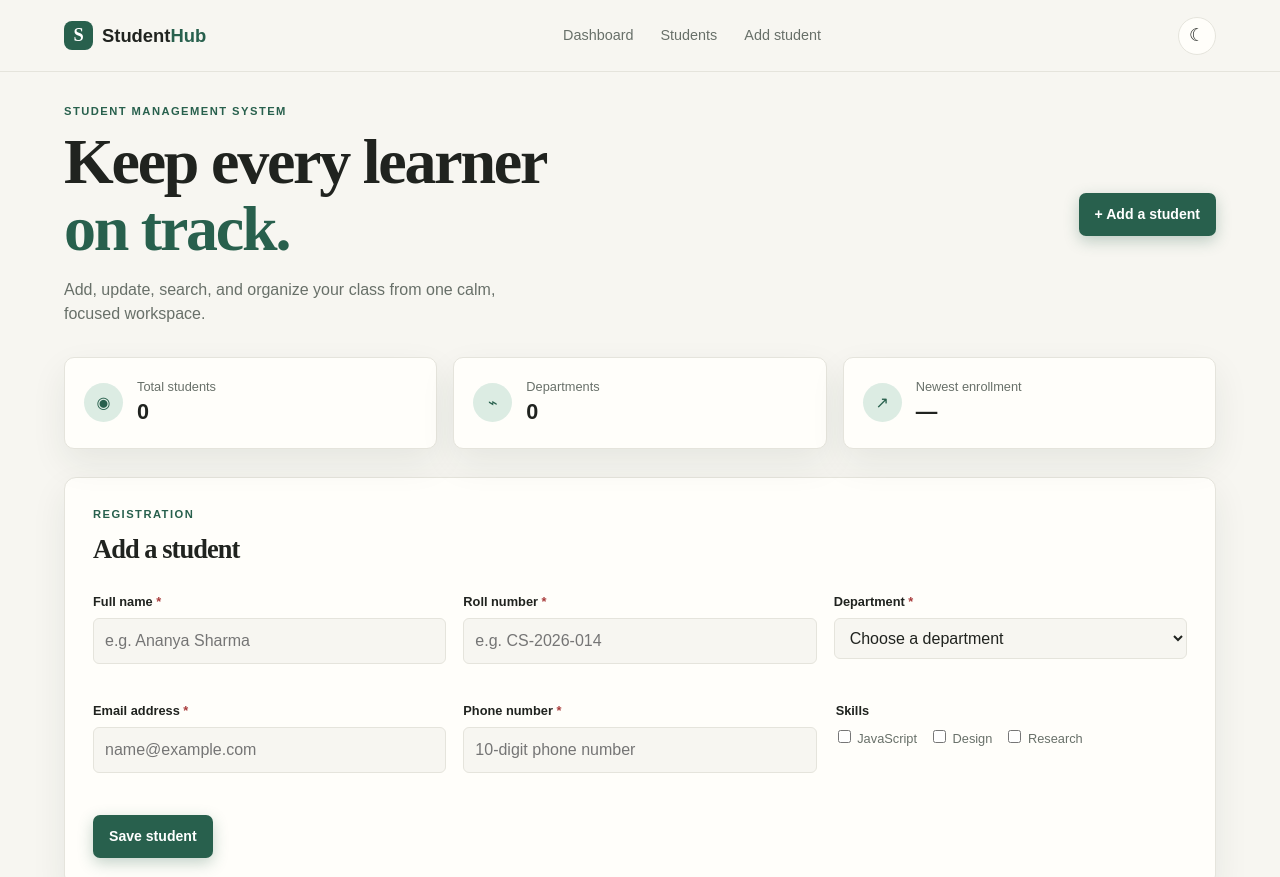
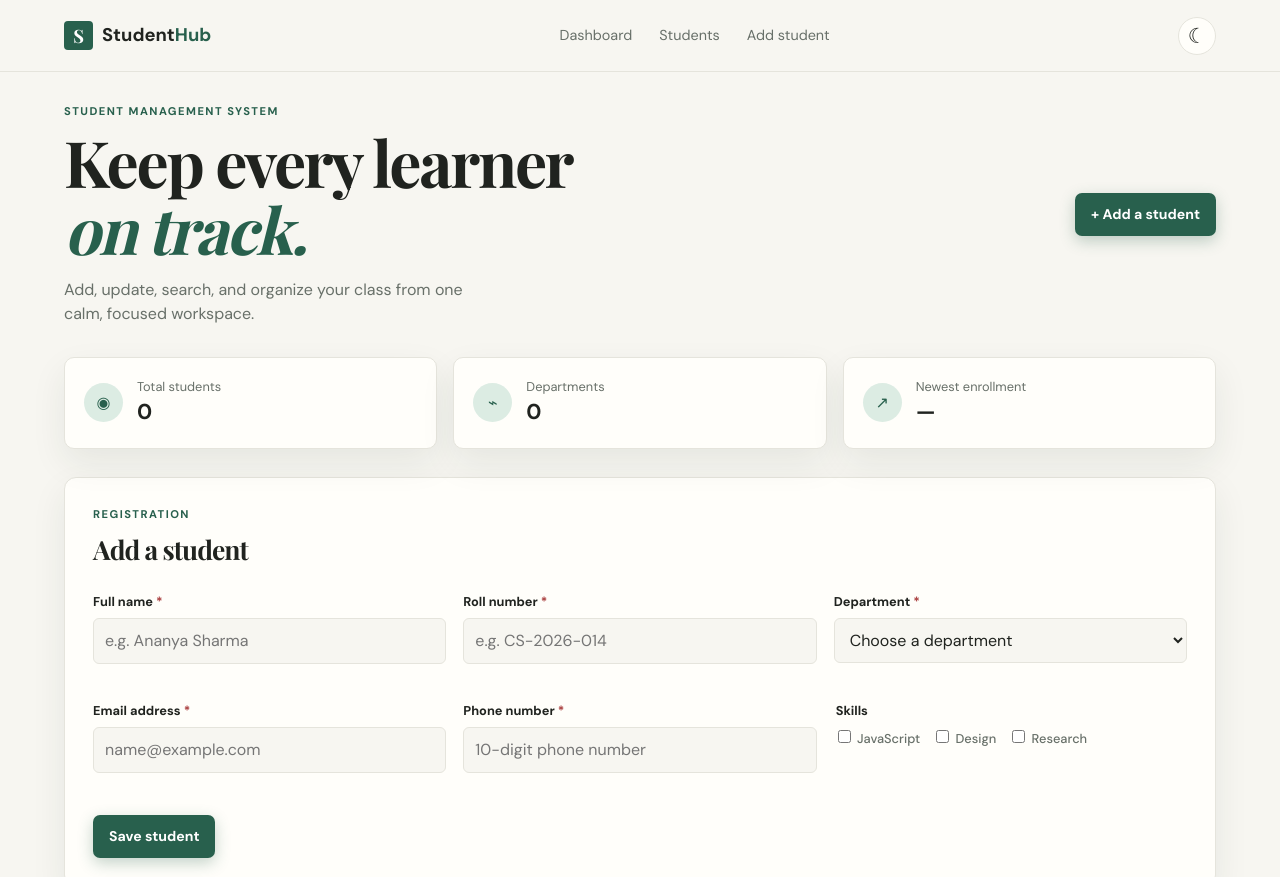
Before and after one commit to ojasvars0308/StudentManagementSystem, a plain HTML site: page index.html in a window 1280 px wide. Shown: the top 877 px of the page. Drawn offline with nearby package versions, Linux system fonts and the light colour scheme; a script that the page names is missing.

Commit message:
Some changes

```diff
--- a/css/style.css
+++ b/css/style.css
@@ -92,7 +92,7 @@
     place-items:center;
     background:var(--accent);
     color:white;
-    border-radius:8px;
+    border-radius:4px;
     font-family:"Playfair Display";
 }
 
@@ -122,7 +122,7 @@
     width:38px;
     height:38px;
     border-radius:50%;
-    font-size:1.1rem;
+    font-size:1.3rem;
 }
 
 .container
@@ -165,7 +165,7 @@
 .hero h1 em
 {
     color:var(--accent);
-    font-style:normal;
+    /* font-style:normal;  */
 }
 
 .hero-copy
@@ -198,7 +198,7 @@
 
 .button-primary:hover
 {
-    filter:brightness(1.08);
+    filter:brightness(1.2);
 }
 
 .button-secondary
@@ -499,7 +499,12 @@
     color:var(--muted);
 }
 
-.empty-state span { font-size:2rem;color:var(--accent); }.empty-state h3 { color:var(--ink);margin:8px 0 0; }.empty-state p { margin:4px 0; }.hidden { display:none !important; }.sr-only { position:absolute;width:1px;height:1px;padding:0;margin:-1px;overflow:hidden;clip:rect(0,0,0,0);white-space:nowrap;border:0; }
+.empty-state span
+{
+    font-size:2rem;
+    color:var(--accent);
+}
+.empty-state h3 { color:var(--ink);margin:8px 0 0; }.empty-state p { margin:4px 0; }.hidden { display:none !important; }.sr-only { position:absolute;width:1px;height:1px;padding:0;margin:-1px;overflow:hidden;clip:rect(0,0,0,0);white-space:nowrap;border:0; }
 footer { padding:25px; text-align:center;border-top:1px solid var(--line);color:var(--muted);font-size:.8rem; }.toast-container { position:fixed;right:18px;bottom:18px;z-index:10;display:grid;gap:9px; }.toast { color:#fff;background:var(--accent);padding:12px 16px;border-radius:7px;box-shadow:var(--shadow);animation:slide-in .25s ease-out; }.toast.danger { background:var(--danger); } @keyframes slide-in { from { opacity:0;transform:translateY(12px); } }
 .modal { position:fixed;inset:0;background:rgba(12,20,15,.5);display:grid;place-items:center;padding:20px;z-index:20; }.modal-card { width:min(410px,100%);padding:28px;border-radius:12px;background:var(--surface);box-shadow:var(--shadow); }.modal-card>p:not(.eyebrow) { color:var(--muted); }.modal-actions { display:flex;justify-content:flex-end;gap:9px;margin-top:22px; }
 @media (max-width:760px) { .main-nav { display:none; }.hero { min-height:245px;align-items:flex-start;justify-content:center;flex-direction:column;padding:38px 0; }.stats-grid,.form-grid { grid-template-columns:1fr; }.panel { padding:20px; }.controls { grid-template-columns:1fr; }.table-heading { align-items:flex-start;flex-direction:column; }.table-wrap { margin:0 -8px; }.skills-field { padding-bottom:4px; } }
--- a/index.html
+++ b/index.html
@@ -1,4 +1,4 @@
-<!-- <!DOCTYPE html>
+<!DOCTYPE html>
 <html lang="en">
   <head>
     <meta charset="UTF-8" />
@@ -77,9 +77,9 @@
     <script src="js/ui.js"></script>
     <script src="js/app.js"></script>
   </body>
-</html> -->
+</html>
 
-<!DOCTYPE html>
+<!-- <!DOCTYPE html>
 <html lang="en">
 <head>
   <meta charset="UTF-8">
@@ -175,7 +175,6 @@
                 </label>
               </div>
             </fieldset>
-            <!-- apni bhasha mein -->
           </div>
           <button id="submit-button" class="button button-primary" type="submit">Save student</button>
         </form>
@@ -256,4 +255,4 @@
     </footer>
 
   </body>
-</html>
+</html> -->
```
